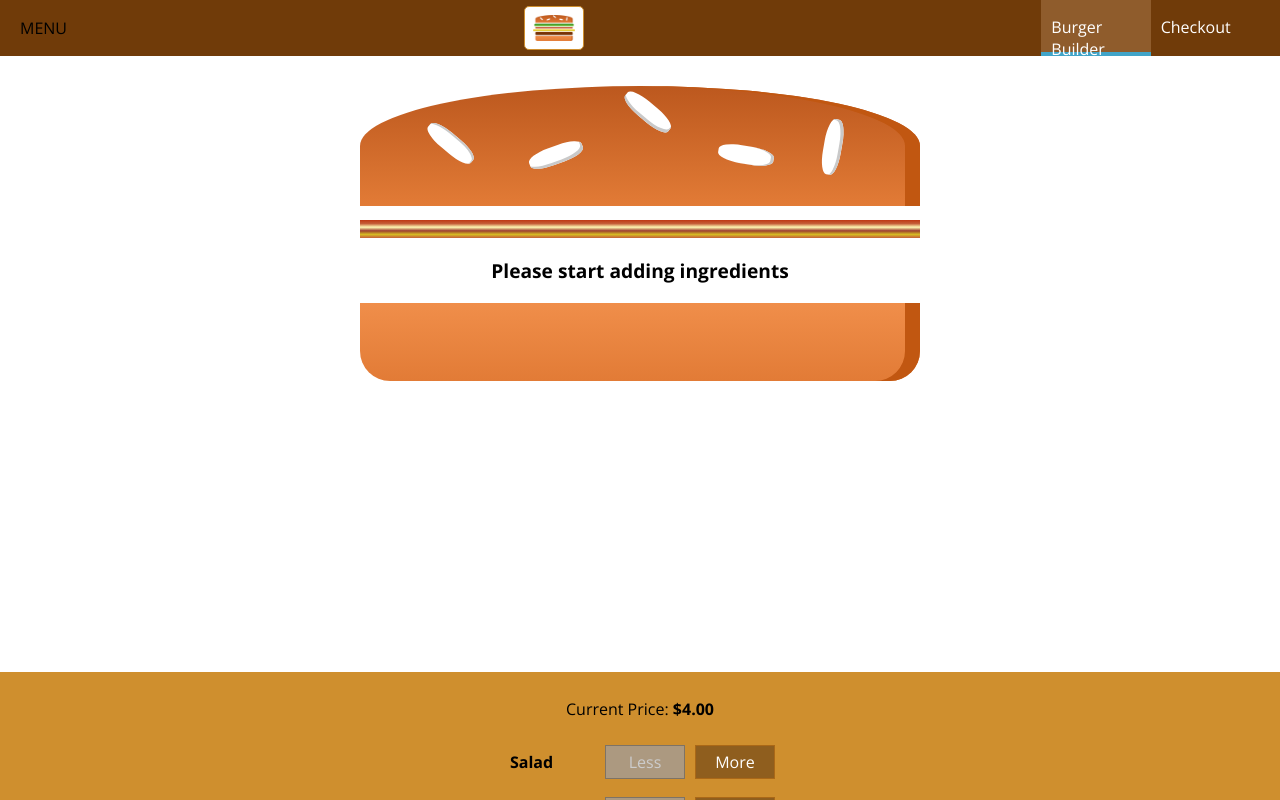
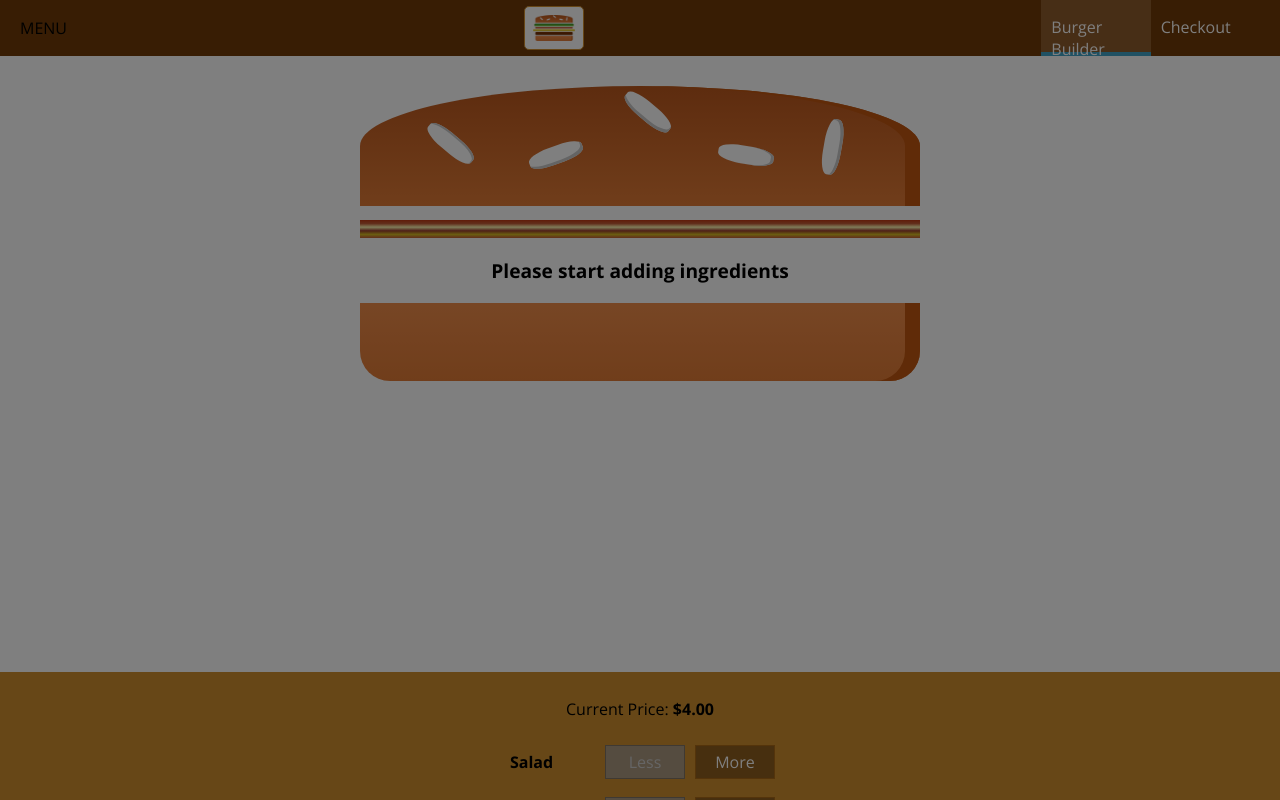
Before and after one commit to papawlo/burger-builder-app, a React app: page / in a window 1280 px wide. Shown: the top 800 px of the page. Built offline with nearby package versions, Linux system fonts and the light colour scheme.

Commit message:
149. Reusing the Backdrop

```diff
--- a/src/components/Layout/Layout.js
+++ b/src/components/Layout/Layout.js
@@ -1,19 +1,29 @@
-import React from 'react';
+import React, { Component } from 'react';
 import Aux from '../../hoc/Auxiliary';
 import classes from './Layout.css';
 import Toolbar from '../Navigation/Toolbar/Toolbar';
 import SideDrawer from '../Navigation/SideDrawer/SideDrawer';
 
-const layout = props => {
+class Layout extends Component {
+    state = {
+        showSideDrawer: true
+    }
+    sideDrawerClosedHandler = () => {
+        this.setState({ showSideDrawer: false });
+    }
+
+
+    render() {
         return (
             <Aux>
                 <Toolbar></Toolbar>
-            <SideDrawer />
+                <SideDrawer open={this.state.showSideDrawer} closed={this.sideDrawerClosedHandler} />
                 <main className={classes.Content}>
-                {props.children}
+                    {this.props.children}
                 </main>
             </Aux>
         );
+    }
 };
 
-export default layout;
+export default Layout;
--- a/src/components/Navigation/SideDrawer/SideDrawer.css
+++ b/src/components/Navigation/SideDrawer/SideDrawer.css
@@ -4,7 +4,7 @@
     max-width: 70%;
     height: 100%;
     left: 0;
-    top: 9;
+    top: 0;
     z-index: 200;
     background-color: #fff;
     padding: 32px 16px;
--- a/src/components/Navigation/SideDrawer/SideDrawer.js
+++ b/src/components/Navigation/SideDrawer/SideDrawer.js
@@ -2,10 +2,21 @@
 import Logo from '../../Logo/Logo'
 import NavigationItems from '../NavigationItems/NavigationItems'
 import classes from './SideDrawer.css'
+import Backdrop from '../../UI/Backdrop/Backdrop'
+import Aux from '../../../hoc/Auxiliary'
 
 const SideDrawer = (props) => {
+    let attachedClasses = [classes.SideDrawer];
+    if (props.open) {
+        attachedClasses.push(classes.Open);
+    } else {
+        attachedClasses.push(classes.Close);
+    }
     return (
-        <div className={classes.SideDrawer}>
+        <Aux>
+            <Backdrop show={props.open} clicked={props.closed} />
+
+            <div className={attachedClasses.join(' ')}>
                 <div className={classes.Logo}>
                     <Logo />
                 </div>
@@ -13,6 +24,7 @@
                     <NavigationItems />
                 </nav>
             </div>
+        </Aux>
     )
 }
 
```
Lines whose indentation alone changed are shown as unchanged.
